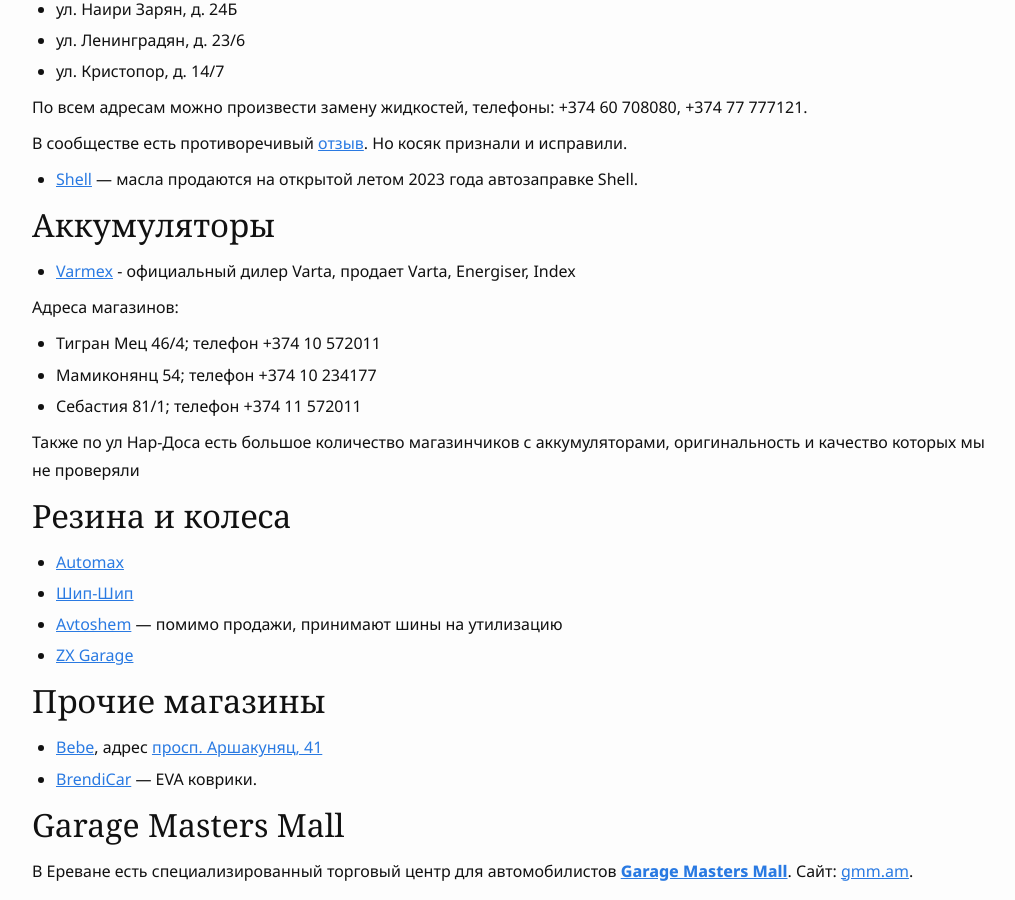
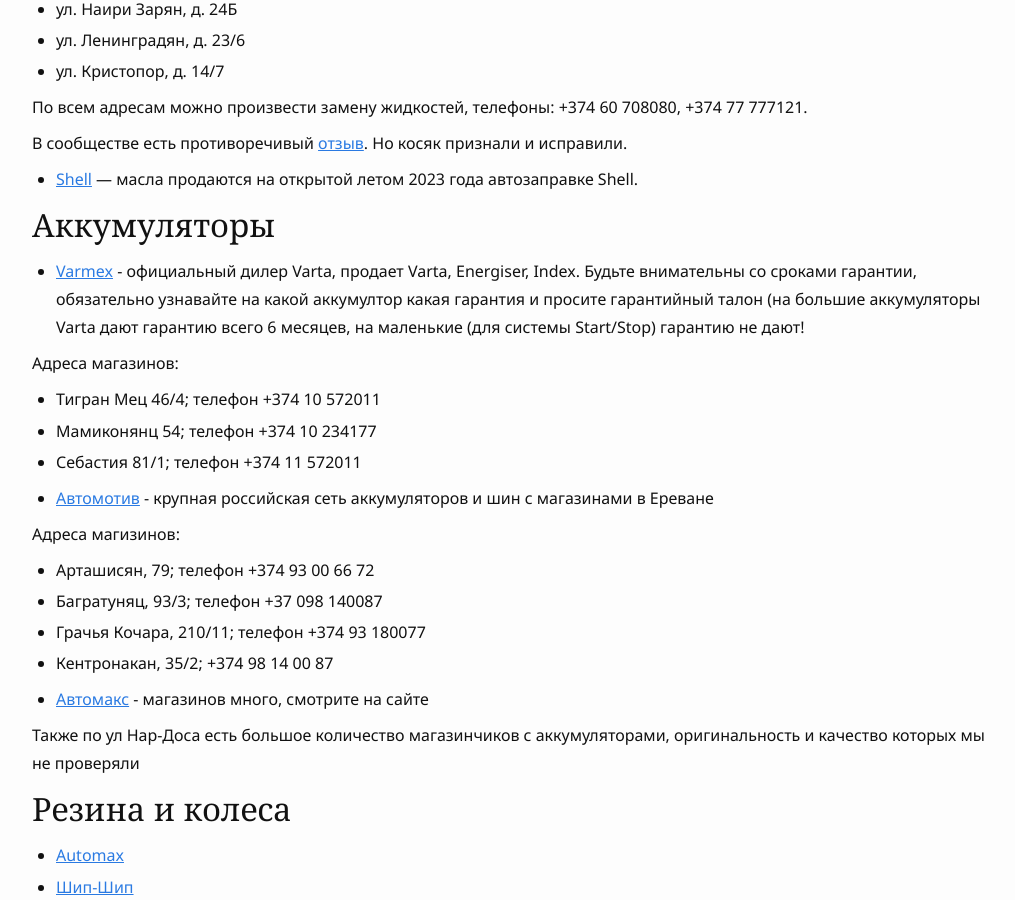
Before and after one commit to haywiki/haywiki.github.io, a Jekyll site: the page built from drive/shops.md, in a window 1280 px wide and 900 px high, scrolled down 1085 px. Shown: the whole window, without its empty margins (128-1143 px from the left). Built offline with Jekyll 4.4.1, drawn with Linux system fonts in a browser that asks for light colours; nearby versions of some CDN libraries; a script that is not in the unit is left out.

Commit message:
Update shops.md
добавлено замечание по Varmex
Добавлены две сити магазинов с аккумуляторами

```diff
--- a/drive/shops.md
+++ b/drive/shops.md
@@ -44,12 +44,22 @@
 
 ## Аккумуляторы
 
-- [Varmex](https://varmex.am/) - официальный дилер Varta, продает Varta, Energiser, Index
+- [Varmex](https://varmex.am/) - официальный дилер Varta, продает Varta, Energiser, Index. Будьте внимательны со сроками гарантии, обязательно узнавайте на какой аккумултор какая гарантия и просите гарантийный талон (на большие аккумуляторы Varta дают гарантию всего 6 месяцев, на маленькие (для системы Start/Stop) гарантию не дают!
 
 Адреса магазинов:
 - Тигран Мец 46/4; телефон +374 10 572011
 - Мамиконянц 54; телефон +374 10 234177
 - Себастия 81/1; телефон +374 11 572011
+
+- [Автомотив](https://www.avtomotiv.am/) - крупная российская сеть аккумуляторов и шин с магазинами в Ереване
+
+Адреса магизинов:
+- Арташисян, 79; телефон +374 93 00 66 72
+- Багратуняц, 93/3; телефон +37 098 140087
+- Грачья Кочара, 210/11; телефон +374 93 180077
+- Кентронакан, 35/2; +374 98 14 00 87
+
+- [Автомакс](https://automax.am/) - магазинов много, смотрите на сайте
 
 Также по ул Нар-Доса есть большое количество магазинчиков с аккумуляторами, оригинальность и качество которых мы не проверяли
 
```
